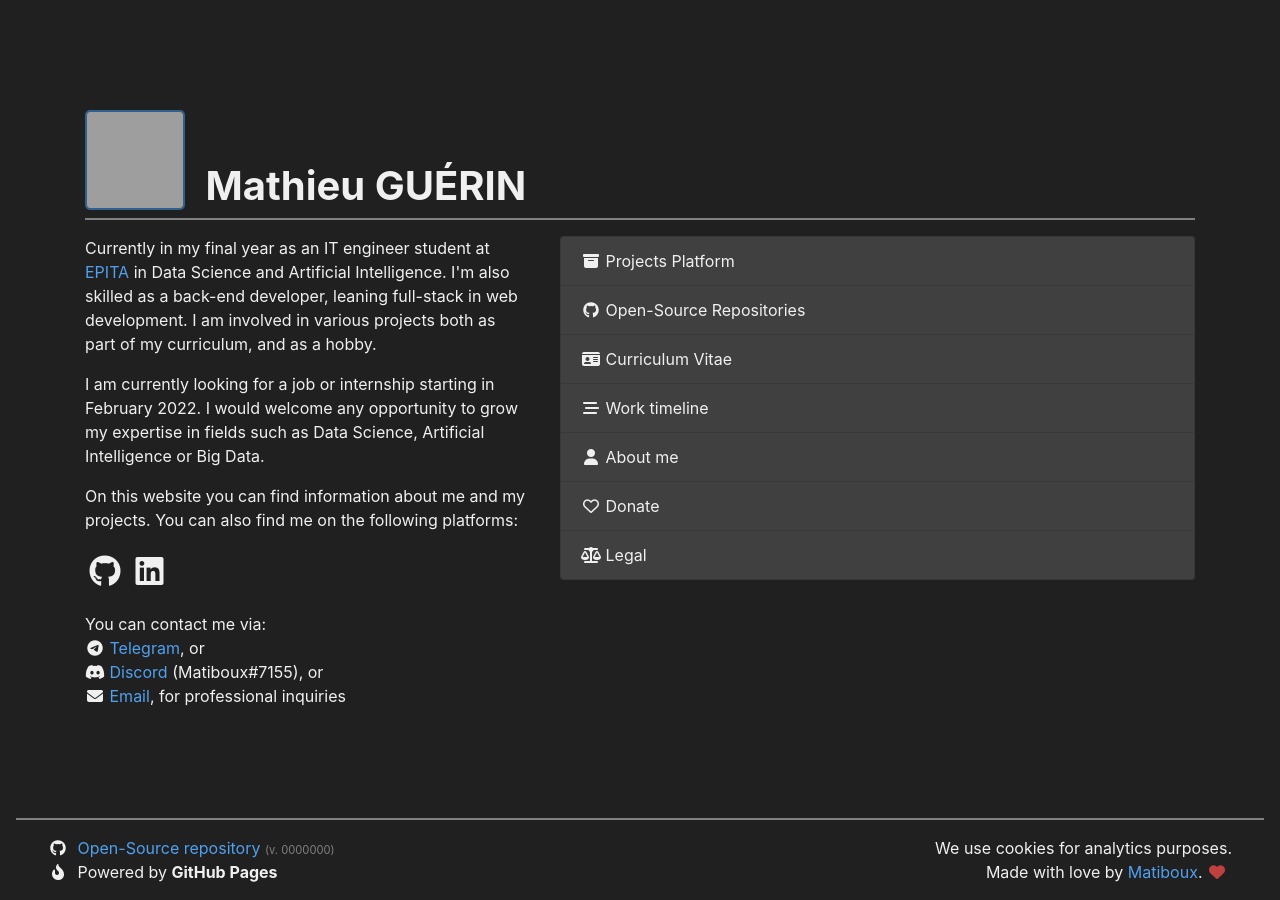
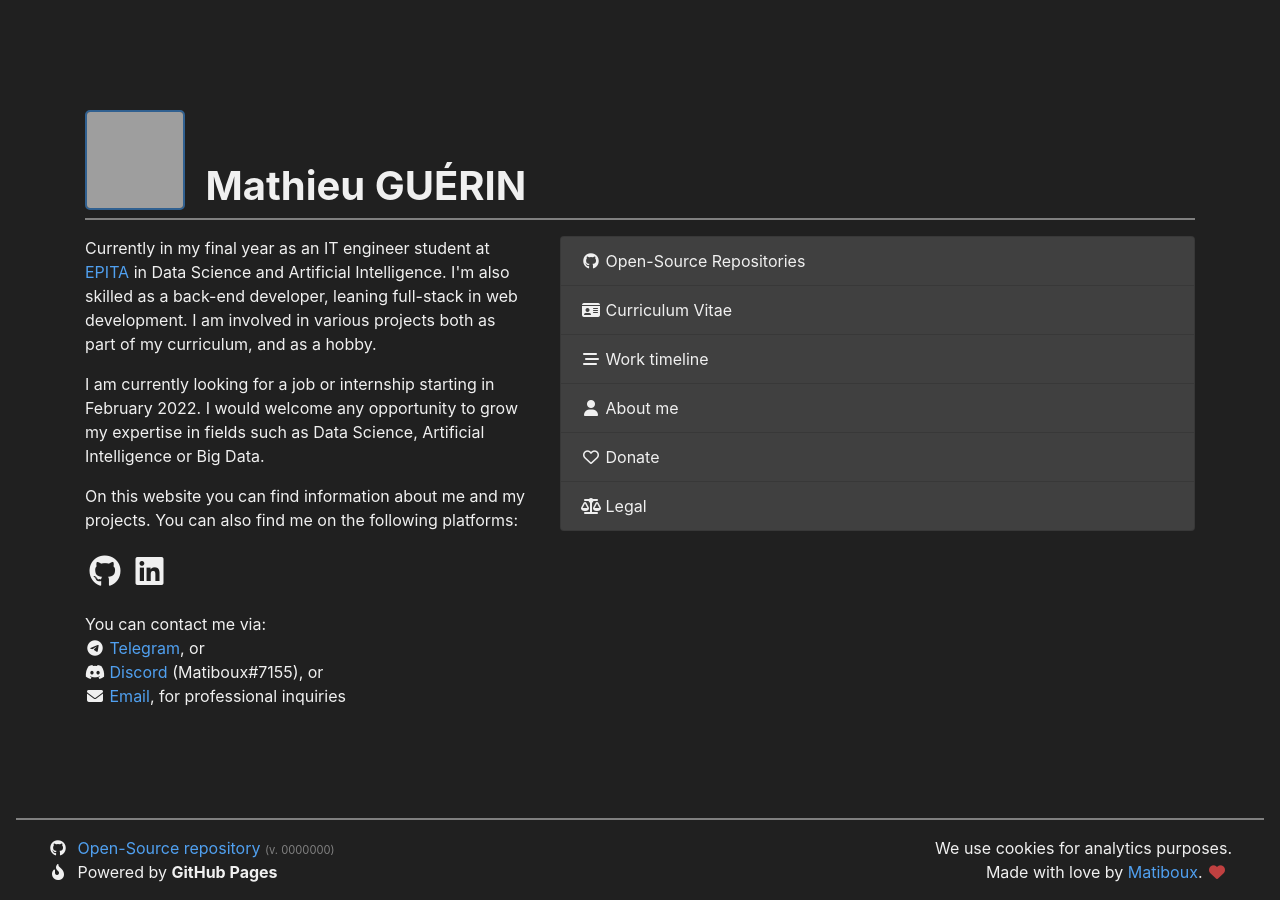
Before and after one commit to matiboux/matiboux.me, a Jekyll site: the page built from index.html, in a window 1280 px wide, cut to the strip 0-900 px from the top of the page. Built offline with Jekyll 4.4.1, drawn with Linux system fonts in a browser that asks for light colours; nearby versions of some CDN libraries; grey boxes are pictures that could not be loaded.

Commit message:
Remove link to project platforms

```diff
--- a/about.html
+++ b/about.html
@@ -32,7 +32,8 @@ container_class: mw-md
 </p>
 <p>
 	If you want to know more about me and my projects, please see my detailed <a href="{{ '/cv' | relative_url }}">Curriculum Vitae</a>,
-	my <a href="{{ '/timeline' | relative_url }}">Work Timeline</a> or the home page of my projects platform: <a href="https://matiboux.com/">matiboux.com</a>.
+	my <a href="{{ '/timeline' | relative_url }}">Work Timeline</a>.
+	<!-- or the home page of my projects platform: <a href="https://matiboux.com/">matiboux.com</a>. -->
 </p>
 <hr />
 
--- a/index.html
+++ b/index.html
@@ -37,8 +37,8 @@ avatar_alt: Matiboux
 	</div>
 	<div class="col-lg-7">
 		<div class="list-group list-group-dark">
-			<a href="https://matiboux.com/" class="list-group-item list-group-item-action">
-				<i class="fas fa-archive fa-fw"></i> Projects Platform</a>
+			<!-- <a href="https://matiboux.com/" class="list-group-item list-group-item-action">
+				<i class="fas fa-archive fa-fw"></i> Projects Platform</a> -->
 			<a href="https://opensource.matiboux.com/" class="list-group-item list-group-item-action">
 				<i class="fab fa-github fa-fw"></i> Open-Source Repositories</a>
 			<a href="{{ '/cv' | relative_url }}" class="list-group-item list-group-item-action">
```
